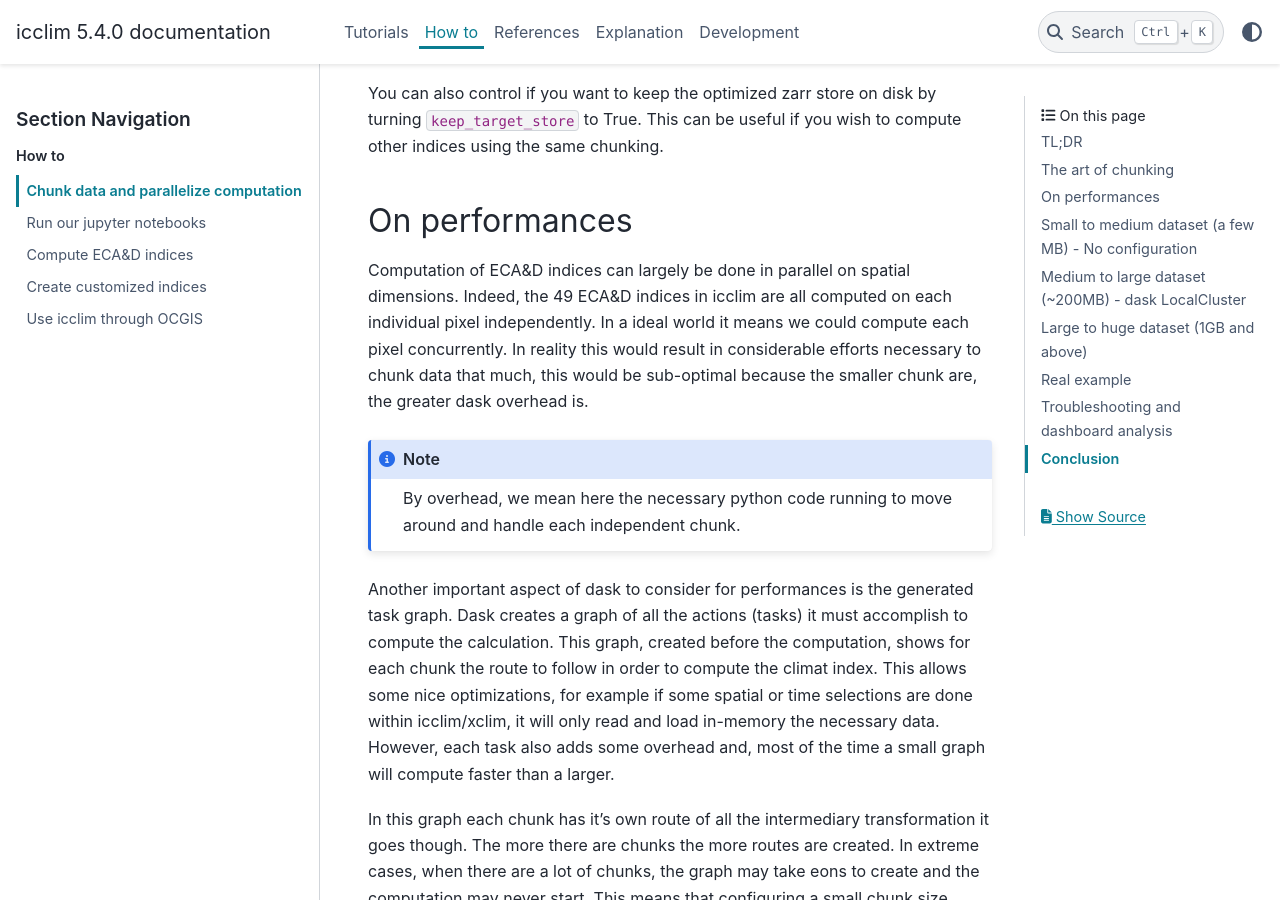
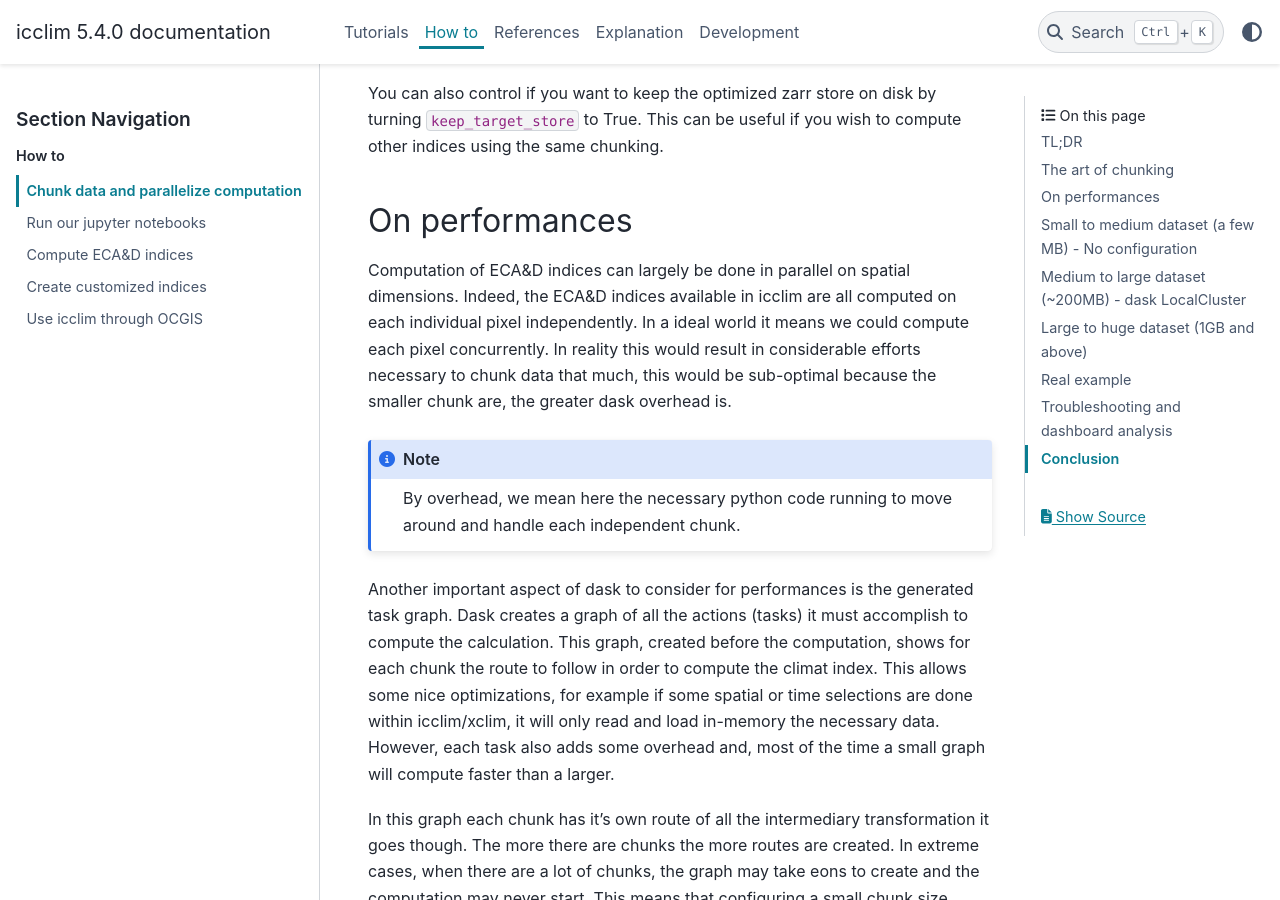
Before and after one commit to cerfacs-globc/icclim, a Sphinx documentation site: the page built from doc/source/how_to/dask.rst, in a window 1280 px wide and 900 px high, scrolled down 3644 px. Built offline with Sphinx 7.4.7 and the PyData theme 0.15.4, drawn with Linux system fonts in a browser that asks for light colours; the version number is read from the project's files by our own code.

Commit message:
DOC: Remove mentions to "49" ECAD indices

```diff
--- a/doc/source/explanation/climate_indices.rst
+++ b/doc/source/explanation/climate_indices.rst
@@ -23,7 +23,7 @@ Climate indices allow a statistical study of variations of the dependent climato
 icclim capabilities
 ===================
 
-Currently, the 49 climate indices as defined by
+Currently, the climate indices as defined by
 `European Climate Assessment & Dataset <https://www.ecad.eu/>`_ based on
 air temperature and precipitation variables can be computed with icclim:
 
--- a/doc/source/how_to/dask.rst
+++ b/doc/source/how_to/dask.rst
@@ -131,7 +131,7 @@ This can be useful if you wish to compute other indices using the same chunking.
 On performances
 ---------------
 Computation of ECA&D indices can largely be done in parallel on spatial dimensions.
-Indeed, the 49 ECA&D indices in icclim are all computed on each individual pixel independently.
+Indeed, the ECA&D indices available in icclim are all computed on each individual pixel independently.
 In a ideal world it means we could compute each pixel concurrently.
 In reality this would result in considerable efforts necessary to chunk data that much, this would be sub-optimal
 because the smaller chunk are, the greater dask overhead is.
```
Also changed, not shown: 1 other file.
